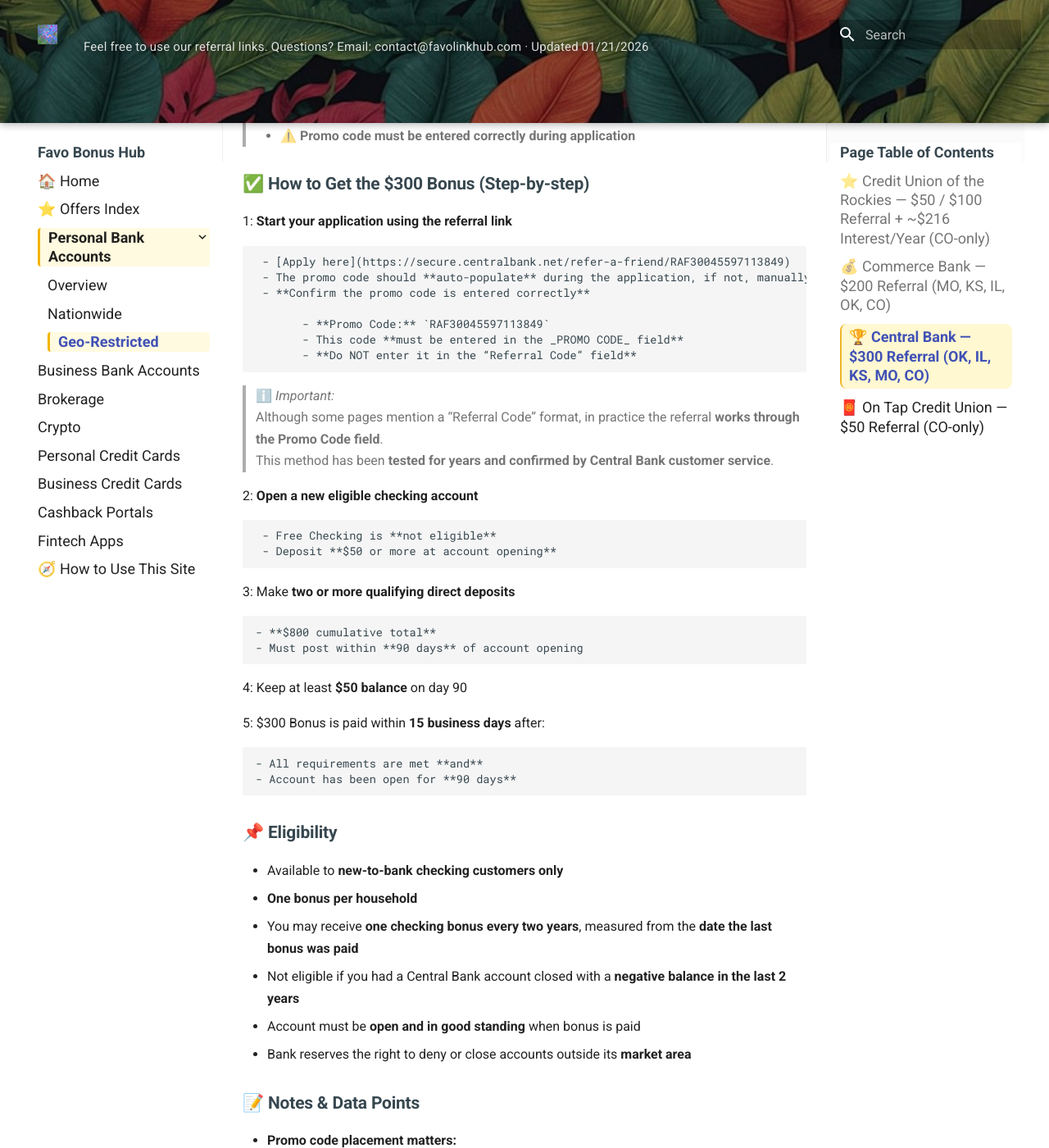
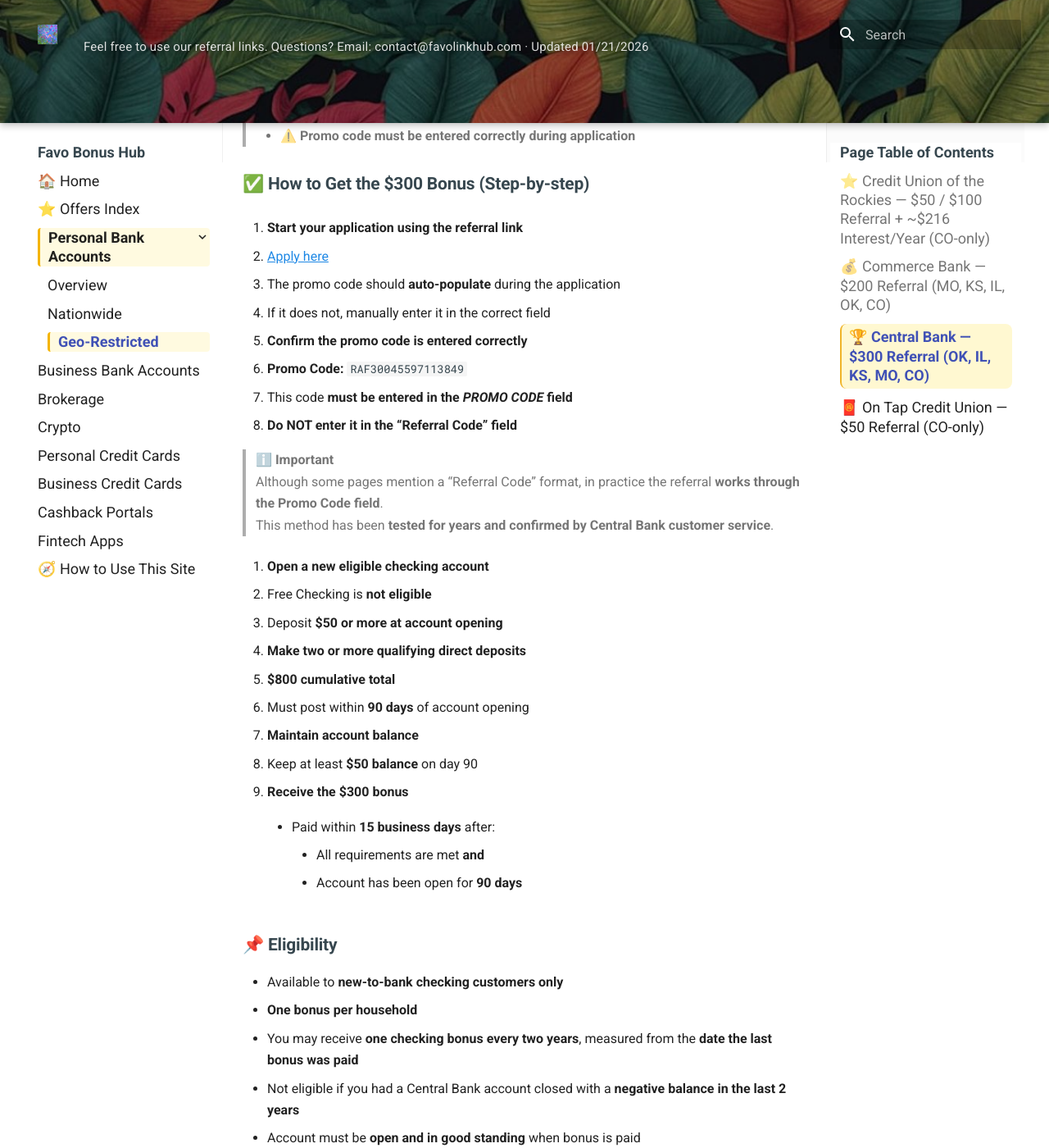
Before and after one commit to whispersofzephyr/favolinkhub-site, an MkDocs documentation site: the page built from docs/personal-bank-geo.md, in a window 1280 px wide and 1400 px high, scrolled down 3772 px. Shown: the whole window at 82% size. Built offline with MkDocs 1.6.1 and Material for MkDocs 9.7.7, drawn with Linux system fonts in a browser that asks for light colours.

Commit message:
Update personal-bank-geo.md

```diff
--- a/docs/personal-bank-geo.md
+++ b/docs/personal-bank-geo.md
@@ -128,36 +128,42 @@ Make sure you **register through ReferLive first** before opening the account
 
 ### ✅ How to Get the $300 Bonus (Step-by-step)
 
-1: **Start your application using the referral link**
+1. **Start your application using the referral link**
 
-     - [Apply here](https://secure.centralbank.net/refer-a-friend/RAF30045597113849)
-     - The promo code should **auto-populate** during the application, if not, manually input it in the correct field
-     - **Confirm the promo code is entered correctly**
+   - [Apply here](https://secure.centralbank.net/refer-a-friend/RAF30045597113849)
+   - The promo code should **auto-populate** during the application
+   - If it does not, manually enter it in the correct field
 
-           - **Promo Code:** `RAF30045597113849`
-           - This code **must be entered in the _PROMO CODE_ field**
-           - **Do NOT enter it in the “Referral Code” field**
+2. **Confirm the promo code is entered correctly**
 
-   > ℹ️ *Important:*
-   > Although some pages mention a “Referral Code” format, in practice the referral **works through the Promo Code field**.
-   > This method has been **tested for years and confirmed by Central Bank customer service**.
+   - **Promo Code:** `RAF30045597113849`
+   - This code **must be entered in the _PROMO CODE_ field**
+   - **Do NOT enter it in the “Referral Code” field**
 
-2: **Open a new eligible checking account**
+> ℹ️ **Important**
+> Although some pages mention a “Referral Code” format, in practice the referral **works through the Promo Code field**.
+> This method has been **tested for years and confirmed by Central Bank customer service**.
 
-     - Free Checking is **not eligible**
-     - Deposit **$50 or more at account opening**
+3. **Open a new eligible checking account**
 
-3: Make **two or more qualifying direct deposits**
+   - Free Checking is **not eligible**
+   - Deposit **$50 or more at account opening**
 
-    - **$800 cumulative total**
-    - Must post within **90 days** of account opening
+4. **Make two or more qualifying direct deposits**
 
-4: Keep at least **$50 balance** on day 90
+   - **$800 cumulative total**
+   - Must post within **90 days** of account opening
 
-5: $300 Bonus is paid within **15 business days** after:
+5. **Maintain account balance**
 
-    - All requirements are met **and**
-    - Account has been open for **90 days**
+   - Keep at least **$50 balance** on day 90
+
+6. **Receive the $300 bonus**
+
+     - Paid within **15 business days** after:
+
+         - All requirements are met **and**
+         - Account has been open for **90 days**
 
 ### 📌 Eligibility
 
```
